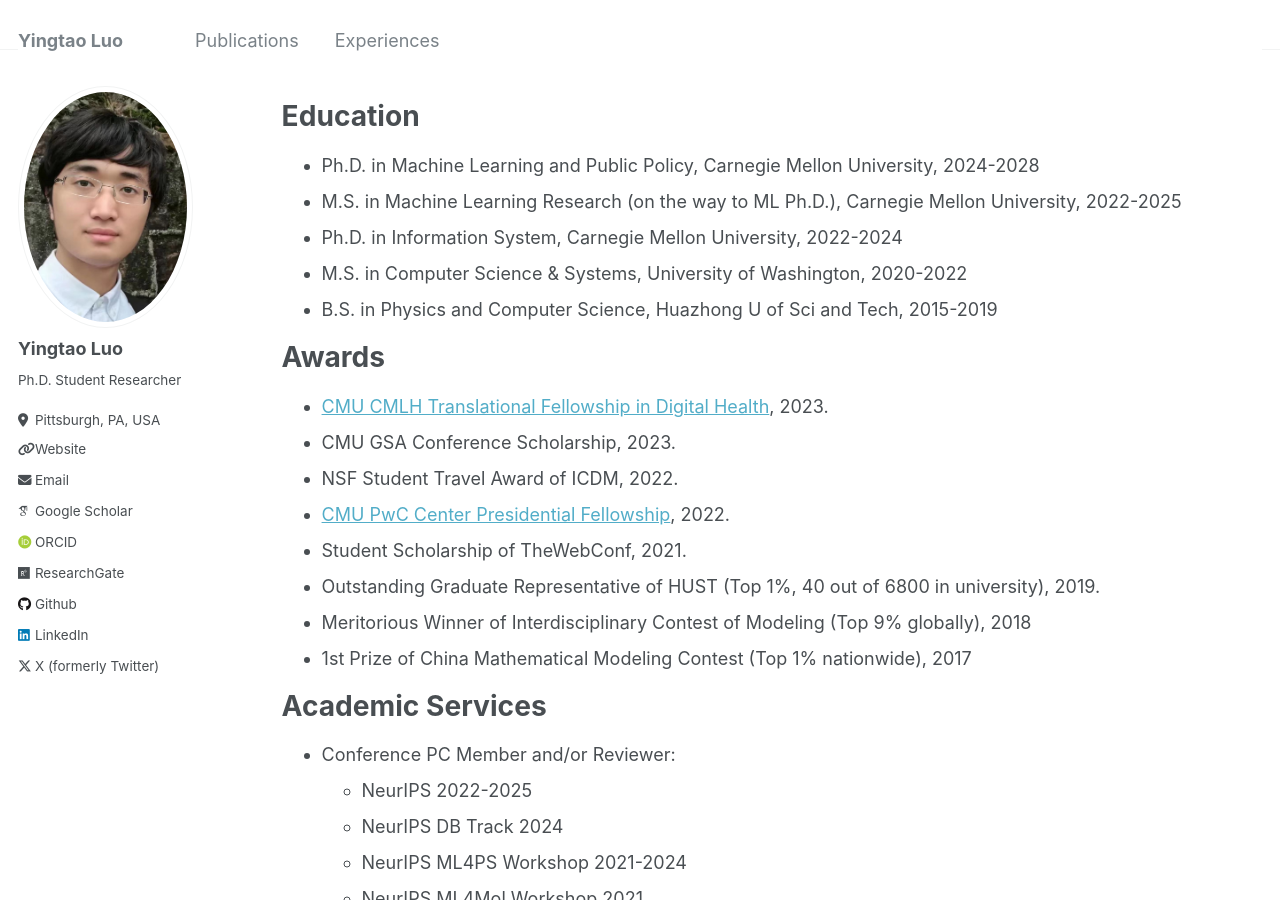
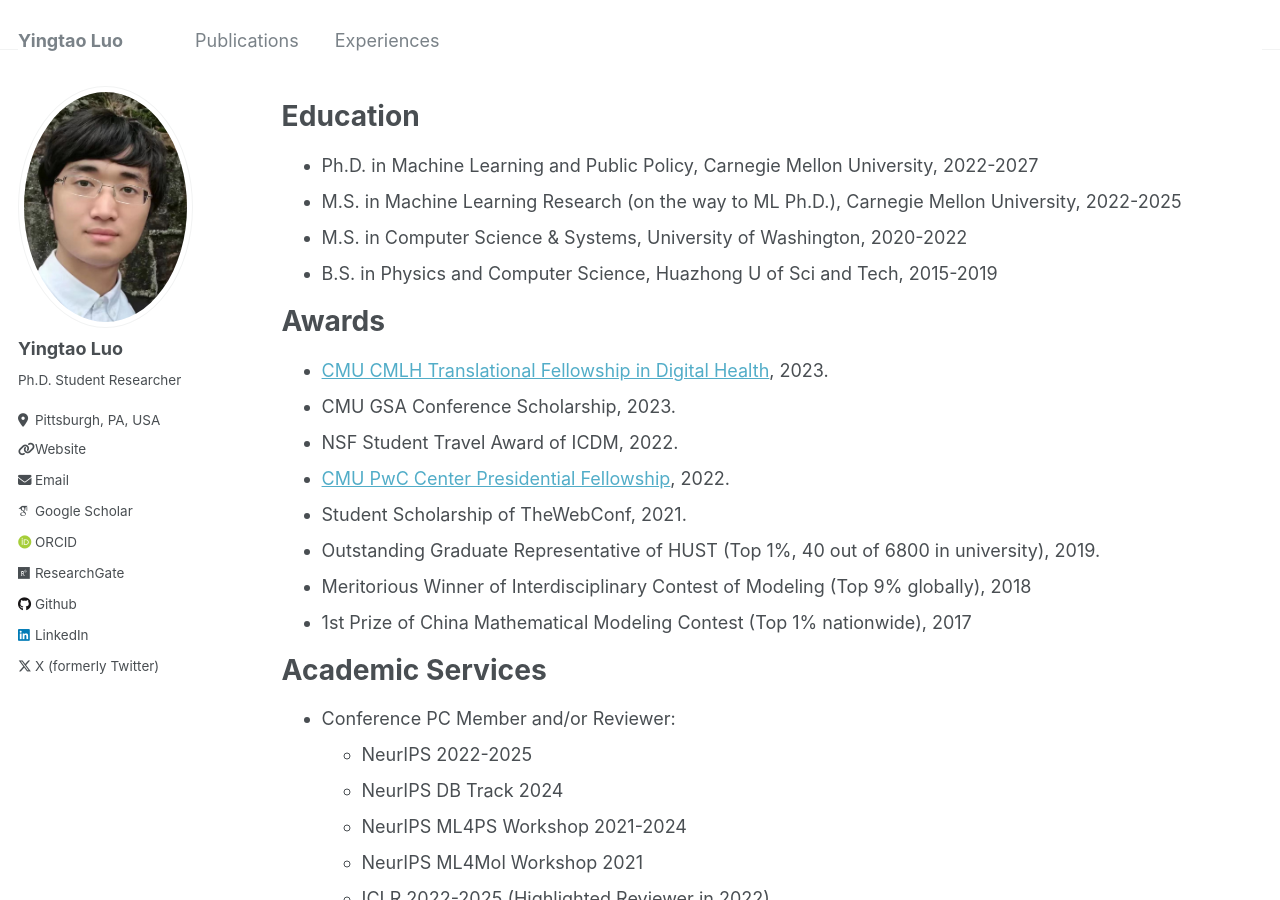
Before and after one commit to yingtaoluo/yingtaoluo.github.io, a Jekyll site: the page built from _pages/experiences.md, in a window 1280 px wide and 900 px high. Built offline with Jekyll 4.4.1, drawn with Linux system fonts in a browser that asks for light colours; some web fonts are replaced.

Commit message:
Update experiences.md

```diff
--- a/_pages/experiences.md
+++ b/_pages/experiences.md
@@ -10,9 +10,8 @@ redirect_from:
 
 Education
 ======
-* Ph.D. in Machine Learning and Public Policy, Carnegie Mellon University, 2024-2028
+* Ph.D. in Machine Learning and Public Policy, Carnegie Mellon University, 2022-2027
 * M.S. in Machine Learning Research (on the way to ML Ph.D.), Carnegie Mellon University, 2022-2025
-* Ph.D. in Information System, Carnegie Mellon University, 2022-2024
 * M.S. in Computer Science & Systems, University of Washington, 2020-2022
 * B.S. in Physics and Computer Science, Huazhong U of Sci and Tech, 2015-2019
 
```
